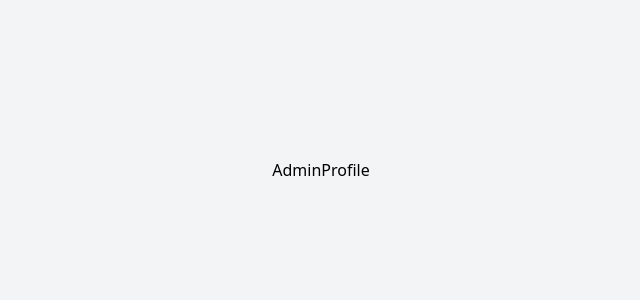
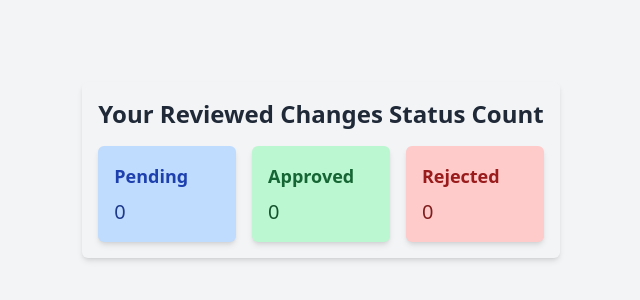
Before and after one commit to Itsayush30/E-Commerce-FE, a React (Create React App) app: page /adminprofile in a window 1280 px wide. Shown: the part 230-530 px from the top of the page, without its empty margins (319-959 px from the left). Built offline with nearby package versions, Linux system fonts and the light colour scheme; no server answers.

Commit message:
Added Admin Profile

```diff
--- a/src/components/AdminProfile.js
+++ b/src/components/AdminProfile.js
@@ -1,9 +1,79 @@
-import React from 'react'
+import React, { useState, useEffect } from "react";
+import axios from "axios";
 
-const AdminProfile = () => {
+const StatusCount = () => {
+  const [counts, setCounts] = useState({
+    approved: 0,
+    rejected: 0,
+    pending: 0,
+  });
+
+  useEffect(() => {
+    const fetchData = async () => {
+      try {
+        const adminToken = localStorage.getItem("adminToken");
+        const config = {
+          headers: {
+            "x-access-token": adminToken,
+          },
+        };
+
+        const adminProfileResponse = await axios.get(
+          "http://localhost:3344/api/v1/adminprofile",
+          config
+        );
+
+        const adminProfileData = adminProfileResponse.data.data;
+
+        const approvedCount = adminProfileData.filter(
+          (product) => product.status === "approved"
+        ).length;
+
+        const rejectedCount = adminProfileData.filter(
+          (product) => product.status === "rejected"
+        ).length;
+
+        // Fetch pending count separately
+        const pendingResponse = await axios.get(
+          "http://localhost:3344/api/v1/review/count",
+          config
+        );
+        const pendingCount = pendingResponse.data.data;
+
+        setCounts({
+          approved: approvedCount,
+          rejected: rejectedCount,
+          pending: pendingCount,
+        });
+      } catch (error) {
+        console.error("Error fetching data:", error);
+      }
+    };
+
+    fetchData();
+  }, []); // Empty dependency array to run only once when component mounts
+
   return (
-    <div>AdminProfile</div>
-  )
-}
+    <div className="bg-gray-100 p-4 rounded-md shadow-md">
+      <h2 className="text-2xl font-semibold text-gray-800 mb-4">
+        Your Reviewed Changes Status Count
+      </h2>
+      <div className="grid grid-cols-1 md:grid-cols-3 gap-4">
+        <div className="bg-blue-200 p-4 rounded-md shadow-md">
+          <p className="text-lg font-semibold text-blue-800 mb-2">Pending</p>
+          <p className="text-xl text-blue-900">{counts.pending}</p>
+        </div>
+        <div className="bg-green-200 p-4 rounded-md shadow-md">
+          <p className="text-lg font-semibold text-green-800 mb-2">Approved</p>
+          <p className="text-xl text-green-900">{counts.approved}</p>
+        </div>
+        <div className="bg-red-200 p-4 rounded-md shadow-md">
+          <p className="text-lg font-semibold text-red-800 mb-2">Rejected</p>
+          <p className="text-xl text-red-900">{counts.rejected}</p>
+        </div>
+      </div>
+    </div>
+  );
+};
 
-export default AdminProfile
+export default StatusCount;
--- a/src/components/UserProfile.js
+++ b/src/components/UserProfile.js
@@ -22,7 +22,7 @@ const StatusCount = () => {
         };
 
         // Fetch data from the API using Axios
-        const response = await axios.get('http://localhost:3344/api/v1/profilereview', config);
+        const response = await axios.get('http://localhost:3344/api/v1/userprofile', config);
 
         // Extract data from the response
         const data = response.data.data;
```
